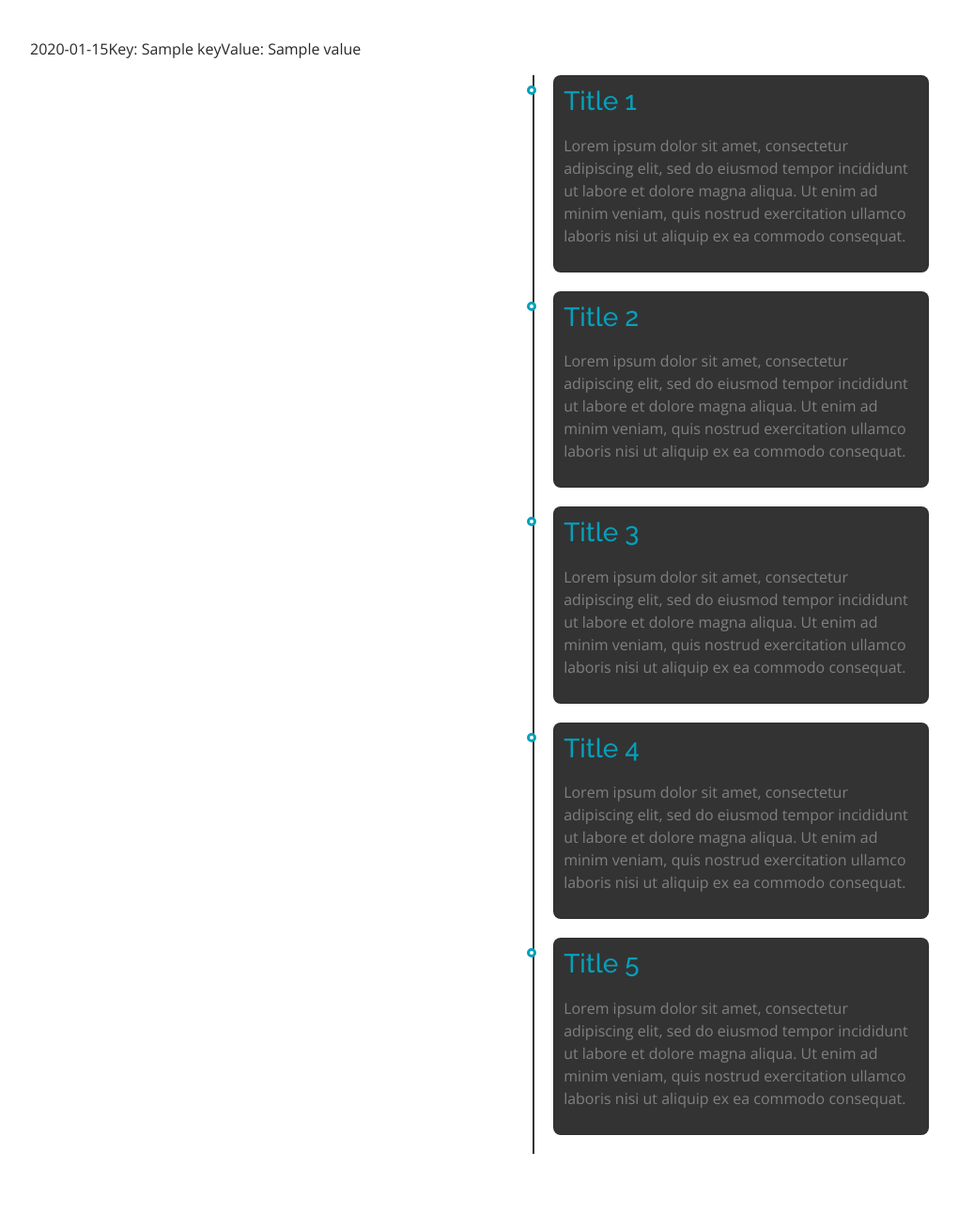
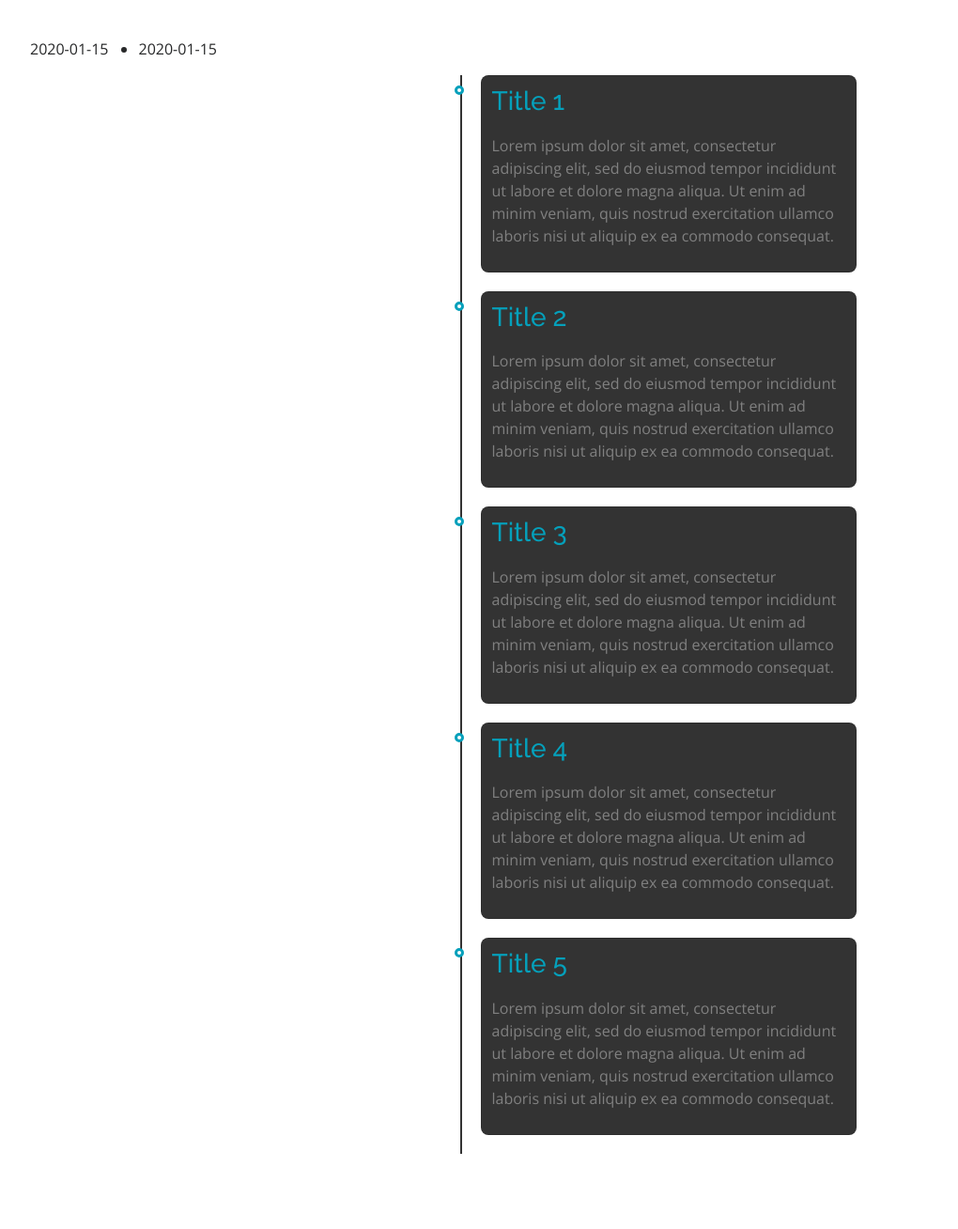
Before and after one commit to z3d6380/flask-portfolio-site, a Flask app: template app/templates/timeline.html in a window 1280 px wide. Shown: the whole page at 94% size, without its empty margins (88-1108 px from the left). Run offline with Flask 2, Linux system fonts and the light colour scheme; the template is opened without the code that fills it: most values are stand-ins (such as "Sample title", 1, 10 or a date in 2020); parts of the project's set-up code (start-up, migrations or seed data) failed here and were passed over; some libraries are stand-ins or nearby versions.

Commit message:
Added timeline CSS and placeholder

```diff
--- a/app/templates/timeline.html
+++ b/app/templates/timeline.html
@@ -8,10 +8,11 @@
       <p>{{ timeline_posts }}</p>
 
       {% for timeline_post in timeline_posts %}
-        {% for key, value in timeline_post %}
-          <p>Key: {{key}}</p>
-          <p>Value: {{value}}</p>
-        {% endfor %}
+        <ul>
+          <li>
+            <p>{{ timeline_post }}</p>
+          </li>
+        </ul>
       {% endfor %}
 
       <div class="timeline">
```
